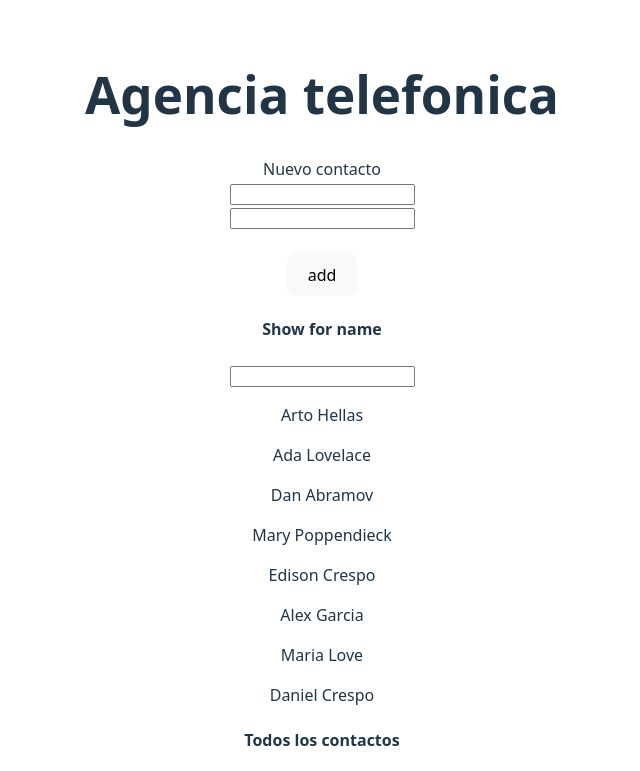
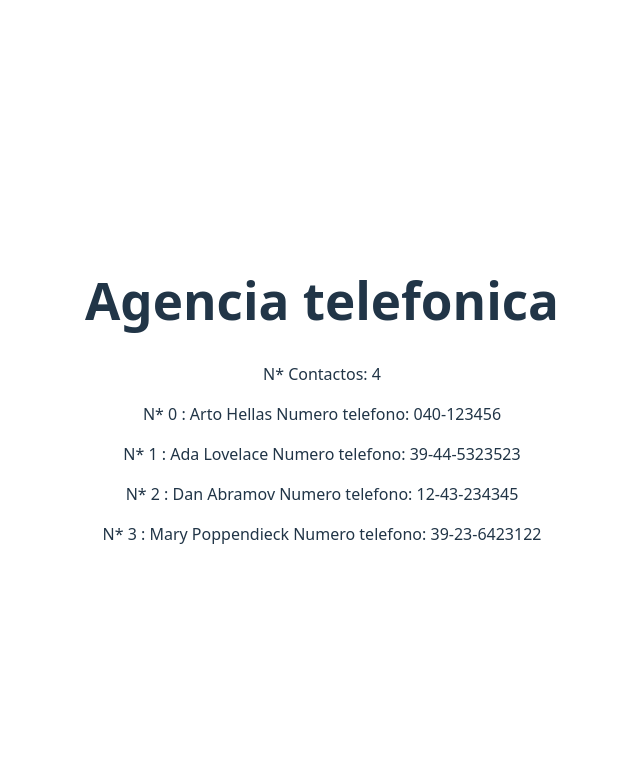
Before and after one commit to Edison-E/curso-react, a React (Vite) app in the folder part1/: page / in a window 1280 px wide. Shown: the top 771 px of the page, without its empty margins (318-958 px from the left). Built offline with nearby package versions, Linux system fonts and the light colour scheme; data requests are answered from the project's data file.

Commit message:
Ejercicio obtenecion de datos con axios y react

```diff
--- /dev/null
+++ b/part1/db.json
@@ -0,0 +1,24 @@
+{
+  "persons":[
+    {
+      "name": "Arto Hellas",
+      "number": "040-123456",
+      "id": 1
+    },
+    {
+      "name": "Ada Lovelace",
+      "number": "39-44-5323523",
+      "id": 2
+    },
+    {
+      "name": "Dan Abramov",
+      "number": "12-43-234345",
+      "id": 3
+    },
+    {
+      "name": "Mary Poppendieck",
+      "number": "39-23-6423122",
+      "id": 4
+    }
+  ]
+}
--- a/part1/package.json
+++ b/part1/package.json
@@ -7,9 +7,11 @@
     "dev": "vite",
     "build": "vite build",
     "lint": "eslint .",
-    "preview": "vite preview"
+    "preview": "vite preview",
+    "server": "json-server -p3001 --watch db.json"
   },
   "dependencies": {
+    "axios": "^1.8.4",
     "react": "^19.0.0",
     "react-dom": "^19.0.0"
   },
@@ -22,6 +24,7 @@
     "eslint-plugin-react-hooks": "^5.1.0",
     "eslint-plugin-react-refresh": "^0.4.19",
     "globals": "^15.15.0",
+    "json-server": "^1.0.0-beta.3",
     "vite": "^6.2.0"
   }
 }
--- a/part1/src/App.jsx
+++ b/part1/src/App.jsx
@@ -1,29 +1,26 @@
 import "./assets/App.css";
 import React from "react";
-import { useState } from "react";
-import Note from "./pt2/components/Note";
-import PersonaAdd from "./pt2/components/PersonaAdd";
-import FilterPersona from "./pt2/components/FilterPersona";
-import PersonaAll from "./pt2/components/PersonaAll";
+import axios from "axios";
+import { useState, useEffect } from "react";
 
 const App = () => {
-  const [personas, setPersonas] = useState([
-    { name: "Arto Hellas", number: "040-123456", id: 1 },
-    { name: "Ada Lovelace", number: "39-44-5323523", id: 2 },
-    { name: "Dan Abramov", number: "12-43-234345", id: 3 },
-    { name: "Mary Poppendieck", number: "39-23-6423122", id: 4 },
-    { name: "Edison Crespo", number: "39-23-6423122", id: 5 },
-    { name: "Alex Garcia", number: "39-23-6423122", id: 6 },
-    { name: "Maria Love", number: "39-23-6423122", id: 7 },
-    { name: "Daniel Crespo", number: "39-23-6423122", id: 8 },
-  ]);
+  const [personas, setPersonas] = useState([]);
 
+  const responseNote = () => {
+    axios.get("http://localhost:3001/persons").then((response) => {
+      setPersonas(response.data);
+    });
+  };
+  useEffect(responseNote, []);
   return (
     <div>
       <h1>Agencia telefonica</h1>
-      <PersonaAdd personas={personas} setPersonas={setPersonas} />
-      <FilterPersona personas={personas} />
-      <PersonaAll personas={personas} />
+      <p>N* Contactos: {personas.length}</p>
+      {personas.map((persona, i) => (
+        <p key={persona.id}>
+          N* {i} : {persona.name} Numero telefono: {persona.number}
+        </p>
+      ))}
     </div>
   );
 };
```
Also changed, not shown: 1 other file (tests, documents, lock files or other folders).
